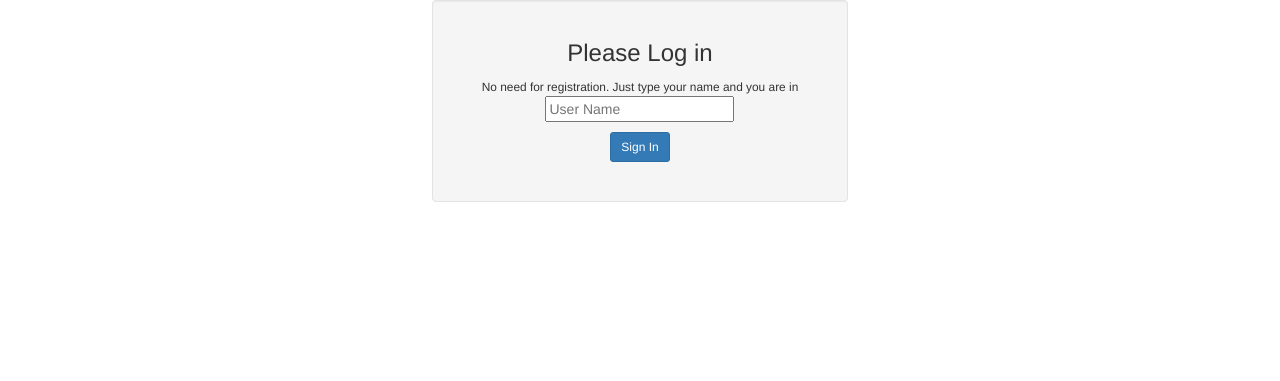
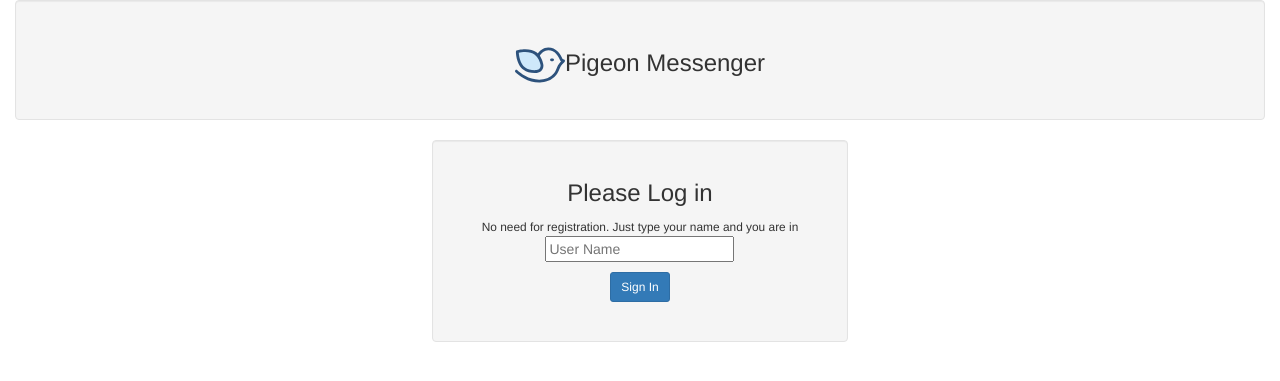
Before and after one commit to Leustad/Flask_SocketIO-Chat, a Flask app: page /login in a window 1280 px wide. Shown: the top 381 px of the page. Run offline with Flask 2, Linux system fonts and the light colour scheme; some libraries are stand-ins or nearby versions.

Commit message:
Add top banner to login page

```diff
--- a/templates/login.html
+++ b/templates/login.html
@@ -5,6 +5,9 @@
 {% block content %}
 
 <div class="container-fluid">
+    <div class="well text-center">
+        <h3><img src="/static/img/dove.svg" style="width:50px;"/>Pigeon Messenger</h3>
+    </div>
     <!-- Modal content -->
     <div class="col-sm-4">
     </div>
```
